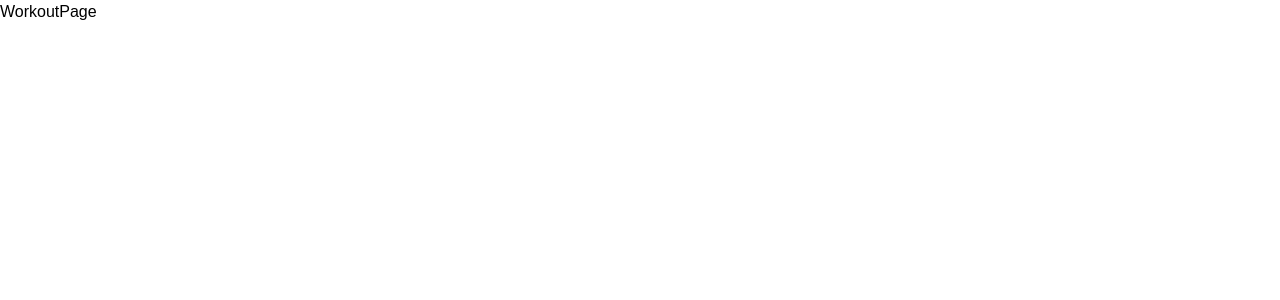
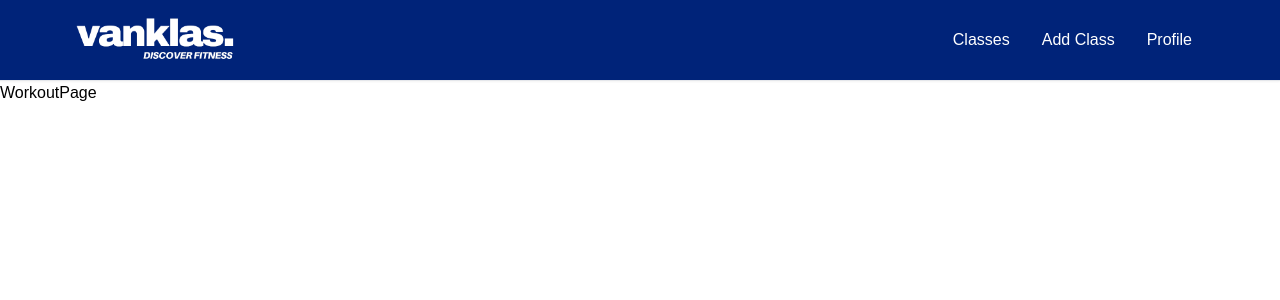
Before and after one commit to akarlovskaya/react-next13-firebase, a Next.js app: page /1/1 in a window 1280 px wide. Shown: the top 300 px of the page. Built offline with nearby package versions, Linux system fonts and the light colour scheme.

Commit message:
Add Navbar component layout

```diff
--- a/app/components/Navbar.js
+++ b/app/components/Navbar.js
@@ -0,0 +1,51 @@
+'use client'
+
+import Link from 'next/link';
+import { usePathname } from 'next/navigation';
+import { useRouter } from 'next/router';
+// import { useContext } from 'react';
+// import { UserContext } from '@lib/context';
+// import { auth } from '@lib/firebase';
+// import { signOut } from 'firebase/auth';
+
+// Top navbar
+export default function Navbar() {
+    // const { user, username } = useContext(UserContext);
+    const { user, username } = {};
+    // const router = useRouter(); // Hook to get the current path
+    const pathname = usePathname(); // Get the current path
+
+    const LinkClass = (href) =>
+        pathname === href
+        ? 'bg-black text-white hover:bg-gray-900 hover:text-white rounded-md px-3 py-2'
+        : 'text-white hover:bg-gray-900 hover:text-white rounded-md px-3 py-2';
+
+  return (
+    <header className="bg-navy border-b shadow-sm sticky top-0 z-50">
+        <nav className="flex justify-between items-center px-3 max-w-6xl mx-auto">
+            {/* Logo */}
+              <Link href="/" className="flex flex-shrink-0 items-center mr-4">
+                <img
+                  className="h-20 w-auto"
+                  src={'/vanKlas-logo-narrow.png'}
+                  alt="Vanklas Logo, Discover Fitness in Metro Vancouver"
+                />
+              </Link>
+
+            <ul className="md:ml-auto">
+                <li className="flex space-x-2">
+                    <Link href="/admin" className={LinkClass('/admin')}>
+                            Classes
+                    </Link>
+                    <Link href="/add-class" className={LinkClass('/add-class')}>
+                            Add Class
+                    </Link>
+                    <Link href={`/${username || ''}`} className={LinkClass(`/${username || ''}`)}>
+                            Profile
+                    </Link>
+                </li>
+            </ul>
+        </nav>
+    </header>
+  );
+}
--- a/app/layout.js
+++ b/app/layout.js
@@ -1,5 +1,6 @@
 import localFont from "next/font/local";
 import "./globals.css";
+import Navbar from "./components/Navbar";
 
 export const metadata = {
   title: "Vanklas - Discover Fitness Classes",
@@ -10,6 +11,8 @@ export default function RootLayout({ children }) {
   return (
     <html lang="en">
       <body>
+        <Navbar />
+
         {children}
       </body>
     </html>
--- a/app/page.js
+++ b/app/page.js
@@ -1,11 +1,12 @@
-import Image from "next/image";
 import Loader from "./components/Loader";
 
 export default function Home() {
   return (
-    <div>
-      Home page
-      <Loader show/>
-    </div>
+    <>
+      <div>
+        Home page
+        <Loader show/>
+      </div>
+    </>
   );
 }
--- a/tailwind.config.js
+++ b/tailwind.config.js
@@ -6,6 +6,9 @@ export default {
   content: [
     "./index.html",
     "./src/**/*.{js,ts,jsx,tsx}",
+    './app/**/*.{js,ts,jsx,tsx}', // Include files in the `app` directory
+    './pages/**/*.{js,ts,jsx,tsx}', // Include files in the `pages` directory
+    './components/**/*.{js,ts,jsx,tsx}', // Include files in the `components` directory
   ],
   theme: {
     extend: {
```
